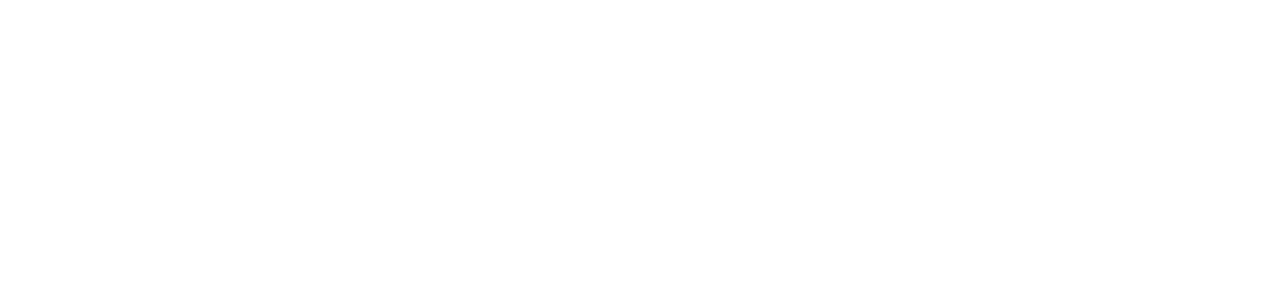
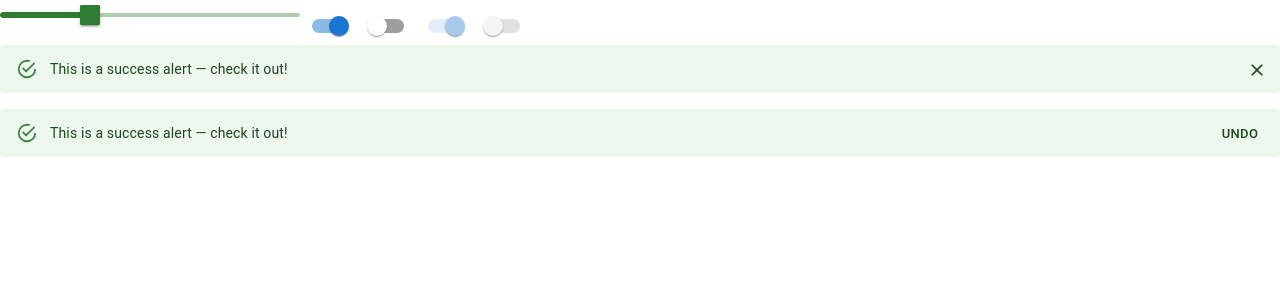
Before and after one commit to MR1CC1/DiamondSystem, a React (Create React App) app in the folder client/: page /test in a window 1280 px wide. Before the commit this address had no page. Shown: the top 300 px of the page. Built offline with nearby package versions, Linux system fonts and the light colour scheme.

Commit message:
Page Test MUI

```diff
--- a/client/src/App.js
+++ b/client/src/App.js
@@ -2,6 +2,7 @@
 import { BrowserRouter as Router, Routes, Route } from "react-router-dom";
 import SignUp from "./Components/SignUp/SignUp";
 import SignInSide from "./Components/SingIn/SignInSide";
+import PageTest from "./Components/PageTestRicci/PageTest";
 
 export default function App() {
   return (
@@ -9,6 +10,7 @@
       <Routes>
         <Route path="/" element={<SignInSide />} />
         <Route path="/signin" element={<SignUp />} />
+        <Route path="/test" element={<PageTest />} />
       </Routes>
     </Router>
   );
--- /dev/null
+++ b/client/src/Components/PageTestRicci/PageTest.js
@@ -0,0 +1,49 @@
+import React from 'react'
+import Slider from '@mui/material/Slider';
+import Switch from '@mui/material/Switch';
+import Alert from '@mui/material/Alert';
+import Button from '@mui/material/Button';
+import Stack from '@mui/material/Stack';
+import Snackbar from '@mui/material/Snackbar';
+import MuiAlert, { AlertProps } from '@mui/material/Alert';
+
+//Pagina para testar components do MUI
+
+const PageTest = () => {
+
+    const label = { inputProps: { 'aria-label': 'Switch demo' } };
+    return (
+        <>
+            <Slider
+                defaultValue={30}
+                sx={{
+                    width: 300,
+                    color: 'success.main',
+                    '& .MuiSlider-thumb': {
+                        borderRadius: '1px',
+                    },
+                }}
+            />
+
+            <Switch {...label} defaultChecked />
+            <Switch {...label} />
+            <Switch {...label} disabled defaultChecked />
+            <Switch {...label} disabled />
+
+            <Stack sx={{ width: '100%' }} spacing={2}>
+                <Alert onClose={() => { }}>This is a success alert — check it out!</Alert>
+                <Alert
+                    action={
+                        <Button color="inherit" size="small">
+                            UNDO
+                        </Button>
+                    }
+                >
+                    This is a success alert — check it out!
+                </Alert>
+            </Stack>
+        </>
+    )
+}
+
+export default PageTest
--- a/client/src/Components/SingIn/SignInSide.js
+++ b/client/src/Components/SingIn/SignInSide.js
@@ -137,6 +137,9 @@
                                 </Grid>
                             </Grid>
                             <Copyright sx={{ mt: 5 }} />
+                            <Link href="/test" variant="body2">
+                                {"Página Test Ricci"}
+                            </Link>
                         </Box>
                     </Box>
                 </Grid>
--- a/client/src/index.js
+++ b/client/src/index.js
@@ -1,17 +1,17 @@
+import React from "react";
+import ReactDOM from "react-dom/client";
+import "./index.css";
+import App from "./App";
+
+const root = ReactDOM.createRoot(document.getElementById("root"));
+root.render(
+    <React.StrictMode>
+        <App />
+    </React.StrictMode>
+);
+
 // import React from "react";
-// import ReactDOM from "react-dom/client";
-// import "./index.css";
+// import ReactDOM from "react-dom";
 // import App from "./App";
 
-// const root = ReactDOM.createRoot(document.getElementById("root"));
-// root.render(
-//   <React.StrictMode>
-//     <App />
-//   </React.StrictMode>
-// );
-
-import React from "react";
-import ReactDOM from "react-dom";
-import App from "./App";
-
-ReactDOM.render(<App />, document.getElementById("root"));
+// ReactDOM.render(<App />, document.getElementById("root"));
```
